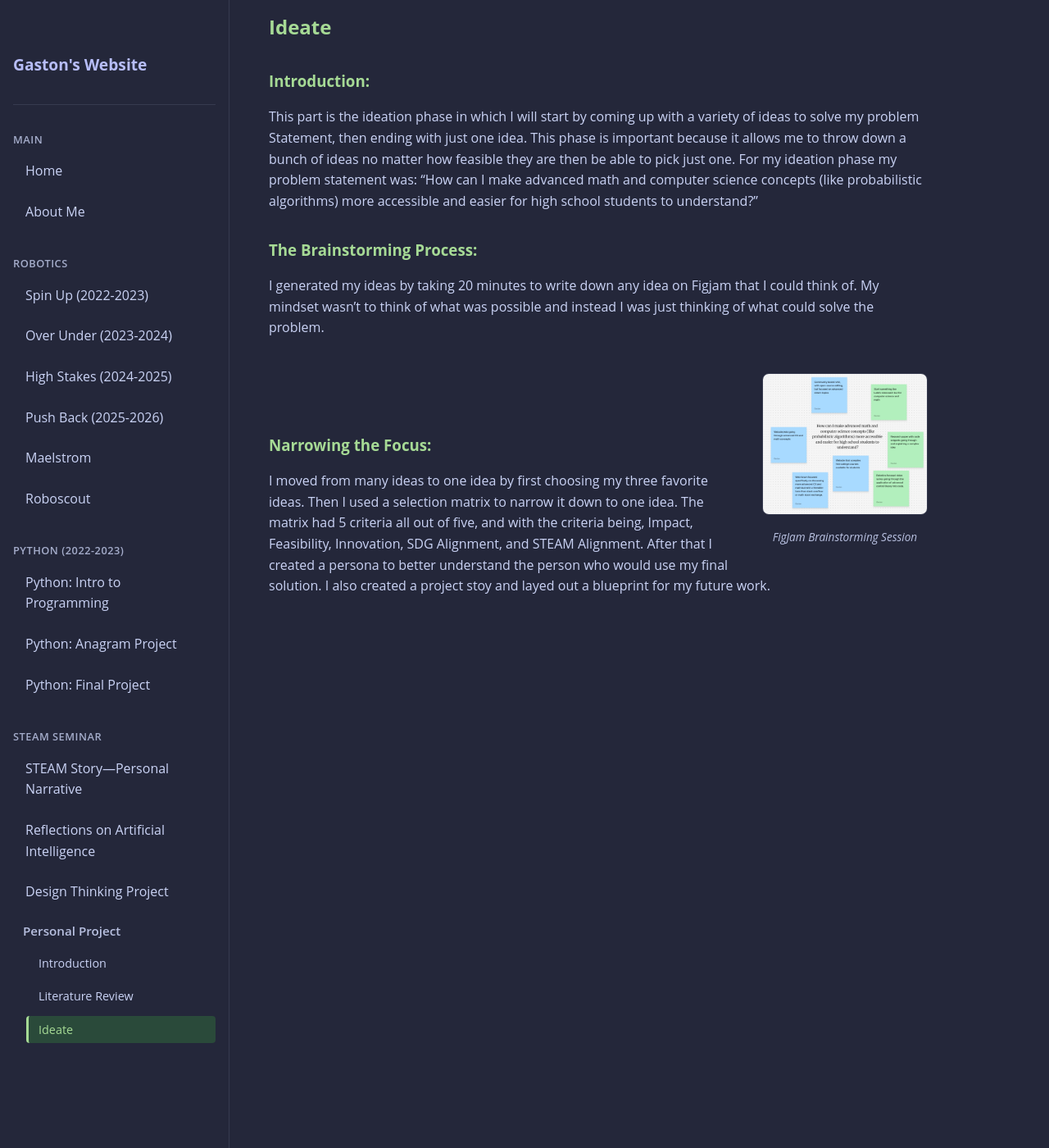
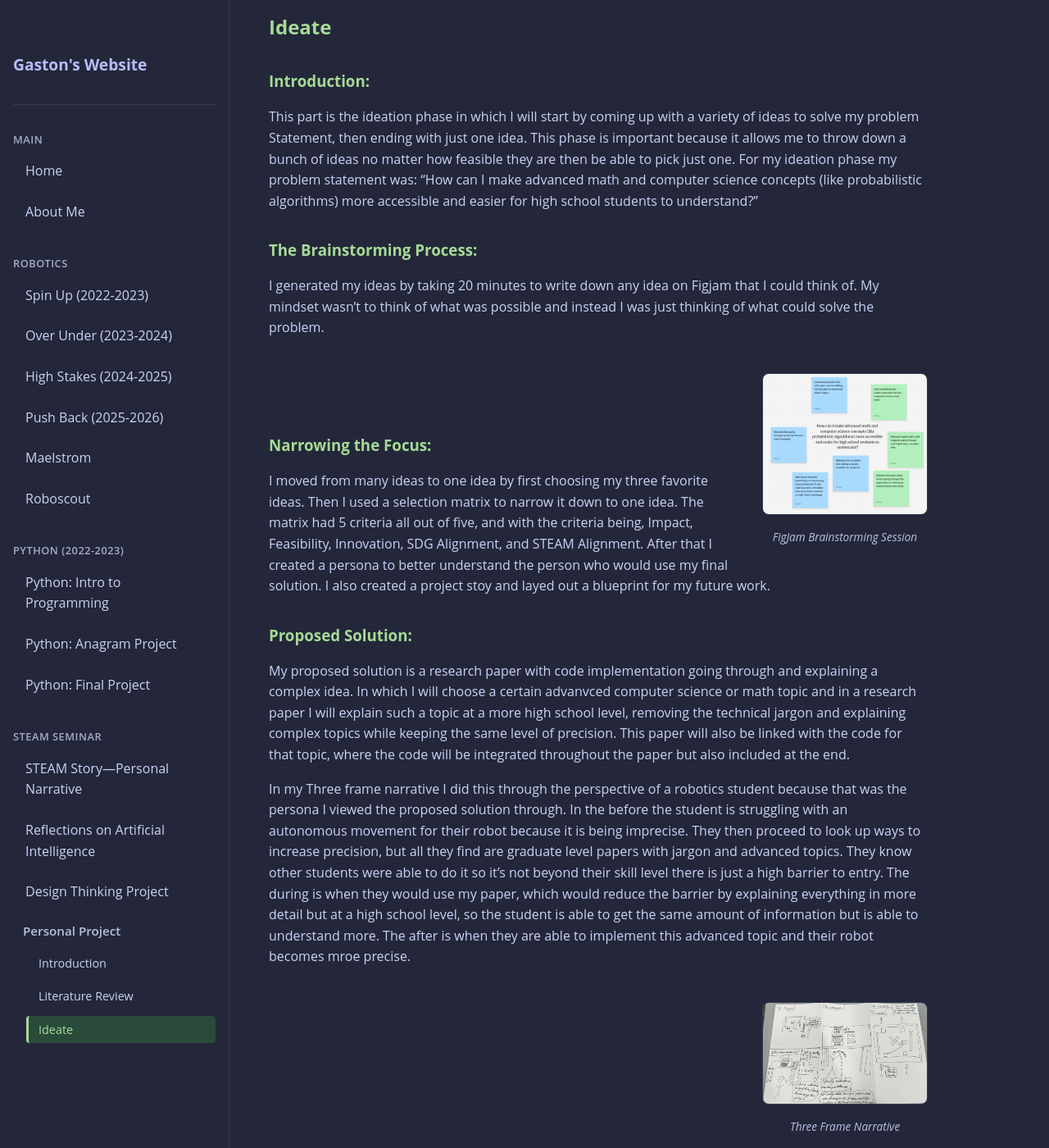
Before and after one commit to Lunar-Eclipse255/gaston.github.io, a Jekyll site: the page built from docs/posts/STEAM seminar/ideate.md, in a window 1280 px wide and 1400 px high, scrolled down 66 px. Shown: the whole window at 82% size. Built offline with Jekyll 4.4.1, drawn with Linux system fonts in a browser that asks for light colours.

Commit message:
"Proposed solution"

```diff
--- a/docs/posts/STEAM seminar/ideate.md
+++ b/docs/posts/STEAM seminar/ideate.md
@@ -16,8 +16,20 @@ I generated my ideas by taking 20 minutes to write down any idea on Figjam that
   <img src="{{ site.baseurl }}/assets/images/steam/figjam.png" alt="FigJam Brainstorming" width="200" style="border-radius: 8px; border: 1px solid #363a4f;"/>
   <figcaption style="color: #b8c0e0; font-size: 0.85em; margin-top: 0.5rem; font-style: italic; text-align: center;">FigJam Brainstorming Session</figcaption>
 </figure>
-
 <br>
 
 ### Narrowing the Focus:
 I moved from many ideas to one idea by first choosing my three favorite ideas. Then I used a selection matrix to narrow it down to one idea. The matrix had 5 criteria all out of five, and with the criteria being, Impact, Feasibility, Innovation, SDG Alignment, and STEAM Alignment. After that I created a persona to better understand the person who would use my final solution. I also created a project stoy and layed out a blueprint for my future work.
+
+
+### Proposed Solution:
+My proposed solution is a research paper with code implementation going through and explaining a complex idea. In which I will choose a certain advanvced computer science or math topic and in a research paper I will explain such a topic at a more high school level, removing the technical jargon and explaining complex topics while keeping the same level of precision. This paper will also be linked with the code for that topic, where the code will be integrated throughout the paper but also included at the end.
+
+In my Three frame narrative I did this through the perspective of a robotics student because that was the persona I viewed the proposed solution through. In the before the student is struggling with an autonomous movement for their robot because it is being imprecise. They then proceed to look up ways to increase precision, but all they find are graduate level papers with jargon and advanced topics. They know other students were able to do it so it's not beyond their skill level there is just a high barrier to entry. The during is when they would use my paper, which would reduce the barrier by explaining everything in more detail but at a high school level, so the student is able to get the same amount of information but is able to understand more. The after is when they are able to implement this advanced topic and their robot becomes mroe precise.
+
+<br>
+<figure style="float: right; margin: -1rem 0 1rem 1.5rem;">
+  <img src="{{ site.baseurl }}/assets/images/steam/three_frame.jpg" alt="3 Frame Narrative" width="200" style="border-radius: 8px; border: 1px solid #363a4f;"/>
+  <figcaption style="color: #b8c0e0; font-size: 0.85em; margin-top: 0.5rem; font-style: italic; text-align: center;">Three Frame Narrative</figcaption>
+</figure>
+<br>
```
Also changed, not shown: docs/assets/images/steam/three_frame.jpg (added).
